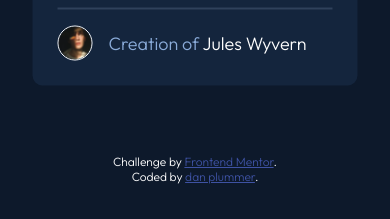
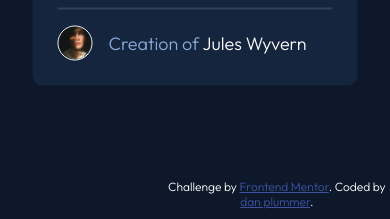
Before and after one commit to daniielrp/nft-starter-challenge, a plain HTML site: page index.html in a window 390 px wide. Shown: the part 625-844 px from the top of the page. Drawn offline with Linux system fonts and the light colour scheme.

Commit message:
fixed attribution bug on mobile

```diff
--- a/css/styles.css
+++ b/css/styles.css
@@ -148,9 +148,7 @@ p {
     color: var(--cyan);
 }
 .attribution {
-    position: fixed;
-    left: 50%;
-    bottom: 20px;
-    transform: translate(-50%, -50%);
-    margin: 0 auto;
+    position: absolute;
+    left: 42%;
+    bottom: 10px
 }
```
